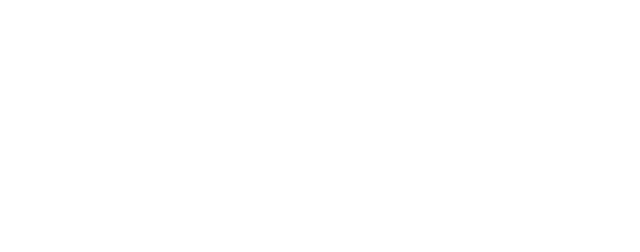
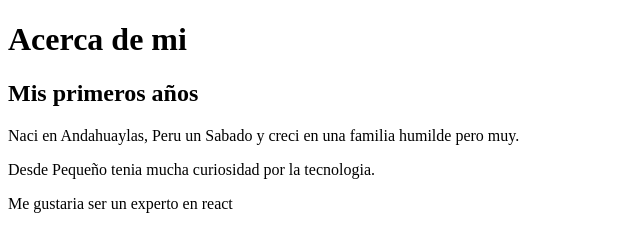
Before and after one commit to jgaribayes/mi-proyecto-git, a plain HTML site: page index.html in a window 1280 px wide. Shown: the whole page, without its empty margins (0-640 px from the left). Drawn offline with Linux system fonts and the light colour scheme.

Commit message:
commit con los 2 archivos

```diff
--- a/app.js
+++ b/app.js
@@ -0,0 +1,5 @@
+/**
+ * Este es un archivo de JAvascript, en el futuro lo usaras para agragar dinamismo
+ * a tus aplicaciones web.
+ * rigt now
+ */
--- a/index.html
+++ b/index.html
@@ -7,6 +7,18 @@
     <title>Document</title>
 </head>
 <body>
-
+    <header>
+        <h1>Acerca de mi</h1>
+    </header>
+    <main>
+        <h2>Mis primeros años</h2>
+        <article>
+            <!--Descripcion -->
+            <p>Naci en Andahuaylas, Peru un Sabado y creci en una familia humilde pero muy.</p>
+            <p>Desde Pequeño tenia mucha curiosidad por la tecnologia.</p>
+            <p>Me gustaria ser un experto en react</p>
+            <!--Fin de la descripcion -->
+        </article>
+    </main>
 </body>
 </html>
```
